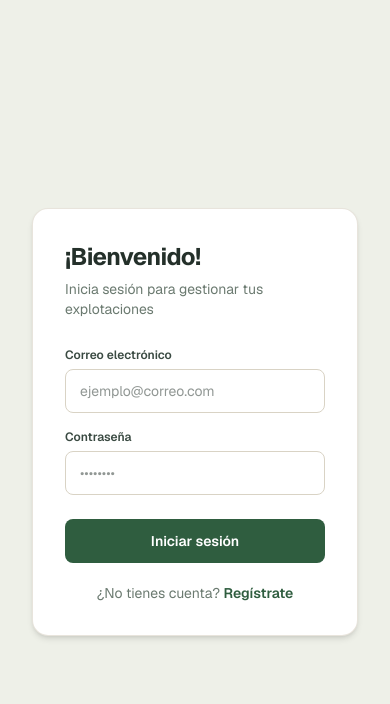
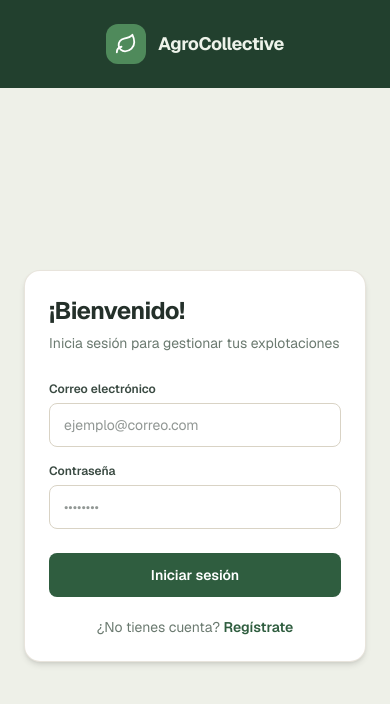
Before and after one commit to jmcasanovam/agrocollective, a Next.js app in the folder frontend/: page /login in a window 390 px wide. Shown: the top 704 px of the page. Built offline with nearby package versions, Linux system fonts and the light colour scheme; no server answers.

Commit message:
refactor(frontend): make auth layout responsive and adopt the new scroll shell

```diff
--- a/frontend/src/features/auth/components/auth-layout.tsx
+++ b/frontend/src/features/auth/components/auth-layout.tsx
@@ -2,11 +2,11 @@ import { type ReactNode } from "react";
 
 export function AuthLayout({ children }: { children: ReactNode }) {
   return (
-    <div className="flex min-h-screen bg-[#eef0e8] font-sans">
+    <div className="flex flex-col lg:flex-row h-screen overflow-y-auto bg-[#eef0e8] font-sans">
       {/* Brand Panel */}
-      <div className="hidden md:flex flex-col justify-between w-[46%] bg-[#22402e] text-[#eef3ea] p-14 relative overflow-hidden">
-        <div className="flex items-center gap-3">
-          <div className="w-10 h-10 rounded-xl bg-[#4f8a5b] flex items-center justify-center">
+      <div className="flex flex-row lg:flex-col items-center justify-center w-full lg:w-[46%] bg-[#22402e] text-[#eef3ea] py-6 px-4 sm:py-8 lg:p-14 relative overflow-hidden">
+        <div className="flex flex-row lg:flex-col items-center gap-3 lg:gap-4 z-10">
+          <div className="w-10 h-10 lg:w-14 lg:h-14 rounded-xl bg-[#4f8a5b] flex items-center justify-center shrink-0">
             <svg
               width="22"
               height="22"
@@ -16,52 +16,20 @@ export function AuthLayout({ children }: { children: ReactNode }) {
               strokeWidth="2"
               strokeLinecap="round"
               strokeLinejoin="round"
+              className="lg:w-7 lg:h-7"
             >
               <path d="M11 20A7 7 0 0 1 9.8 6.1C15.5 5 17 4.48 19 2c1 2 2 4.18 2 8 0 5.5-4.78 10-10 10Z" />
               <path d="M2 21c0-3 1.85-5.36 5.08-6" />
             </svg>
           </div>
-          <div>
-            <div className="text-lg font-bold tracking-tight">AgroCollective</div>
-            <div className="text-[11px] tracking-widest uppercase text-[#9bc0a4]">
-              Inteligencia colectiva agrícola
-            </div>
-          </div>
+          <div className="text-lg lg:text-2xl font-bold tracking-tight">AgroCollective</div>
         </div>
-
-        <div className="max-w-[420px] z-10">
-          <h1 className="text-3xl font-bold leading-tight tracking-tight mb-5">
-            Tus parcelas aprenden de miles de otras.
-          </h1>
-          <p className="text-md leading-relaxed text-[#c4d8ca] mb-8">
-            Sensores IoT en tiempo real, un pipeline agronómico nocturno y recomendaciones
-            priorizadas que comparan cada parcela con las más parecidas del sistema.
-          </p>
-          <div className="flex gap-7">
-            <div>
-              <div className="text-2xl font-bold">1.240</div>
-              <div className="text-xs text-[#9bc0a4]">parcelas en red</div>
-            </div>
-            <div>
-              <div className="text-2xl font-bold">−18%</div>
-              <div className="text-xs text-[#9bc0a4]">agua media / temporada</div>
-            </div>
-            <div>
-              <div className="text-2xl font-bold">4×</div>
-              <div className="text-xs text-[#9bc0a4]">lecturas al día</div>
-            </div>
-          </div>
-        </div>
-
-        <div className="text-xs text-[#7fa389] z-10">
-          SiAR · Picassent V17 · Baza GR01: datos agroclimáticos oficiales
-        </div>
-        <div className="absolute -right-16 -bottom-16 w-72 h-72 rounded-full bg-gradient-to-tr from-[#4f8a5b]/35 to-transparent filter blur-2xl pointer-events-none" />
+        <div className="hidden lg:block absolute -right-16 -bottom-16 w-72 h-72 rounded-full bg-gradient-to-tr from-[#4f8a5b]/35 to-transparent filter blur-2xl pointer-events-none" />
       </div>
 
       {/* Form Panel */}
-      <div className="flex-1 flex items-center justify-center p-8 bg-[#eef0e8]">
-        <div className="w-full max-w-sm bg-white md:bg-transparent p-8 md:p-0 rounded-2xl md:rounded-none shadow-md md:shadow-none border md:border-none border-[#d9d3c5]/60">
+      <div className="flex-1 flex items-center justify-center p-6 sm:p-8 bg-[#eef0e8]">
+        <div className="w-full max-w-sm bg-white lg:bg-transparent p-6 sm:p-8 lg:p-0 rounded-2xl lg:rounded-none shadow-md lg:shadow-none border lg:border-none border-[#d9d3c5]/60">
           {children}
         </div>
       </div>
```
